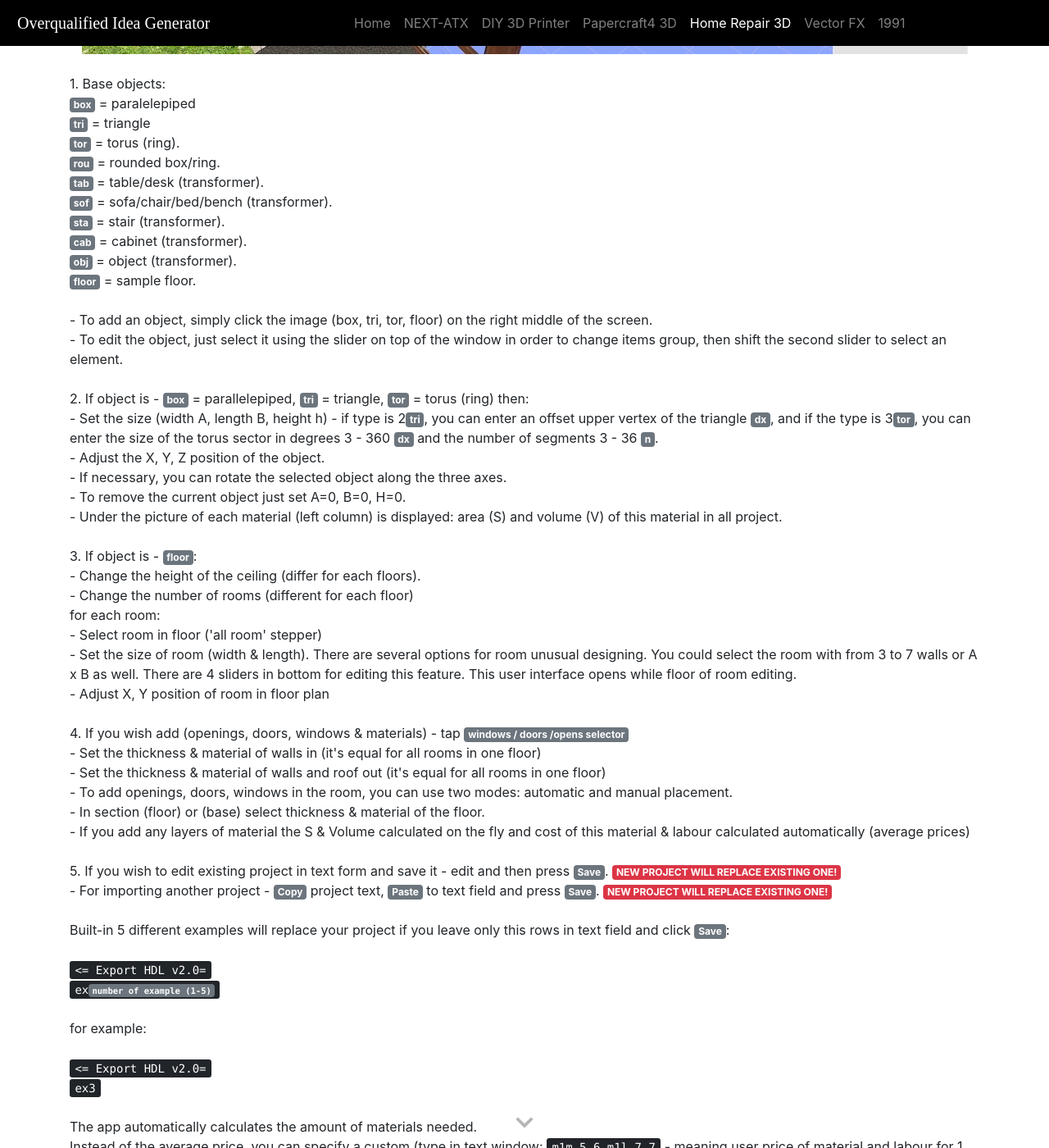
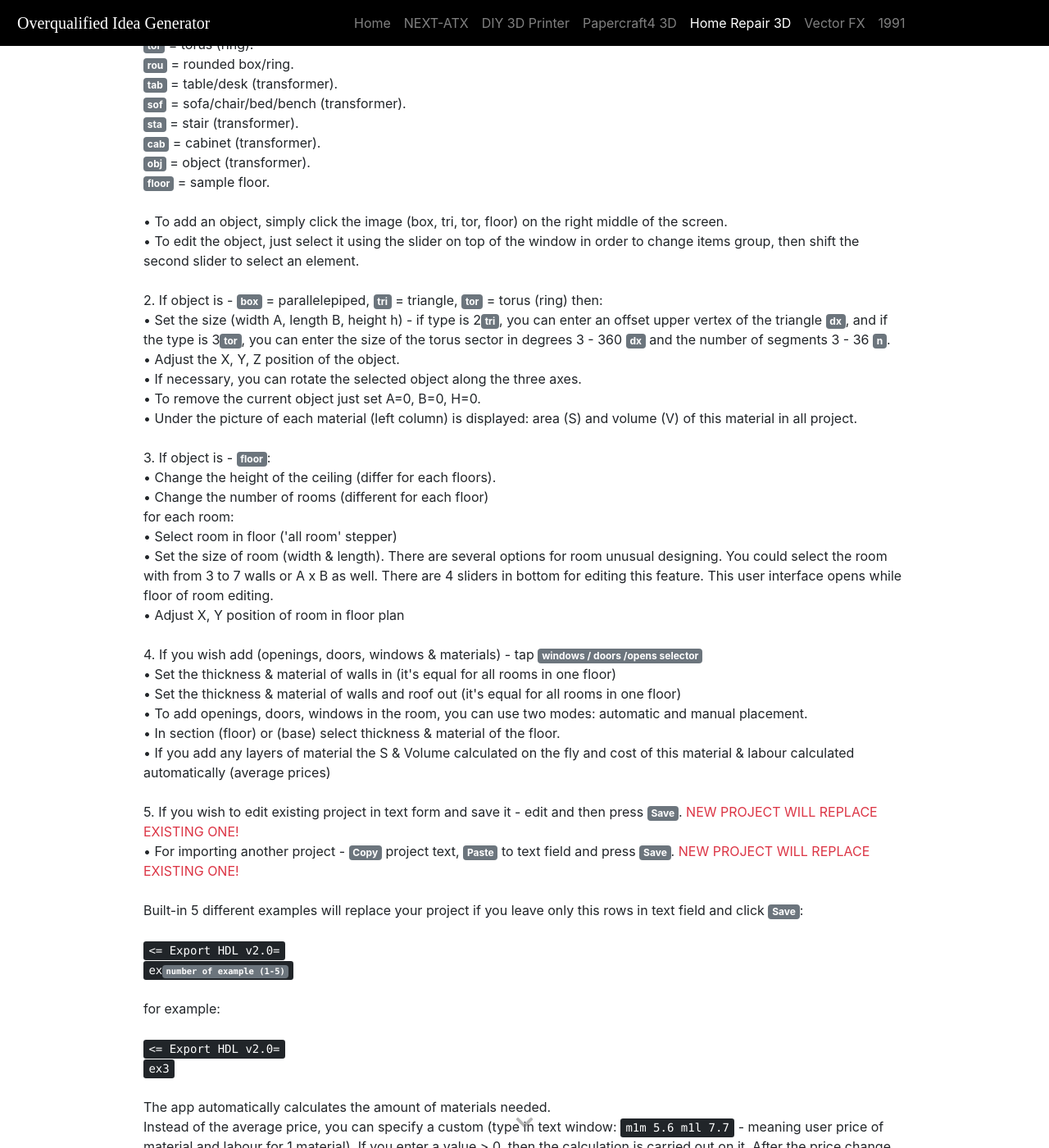
Before and after one commit to iworld4us/iworld4us.github.io, a Jekyll site: the page built from home-repair-3d.html, in a window 1280 px wide and 1400 px high, scrolled down 1544 px. Shown: the whole window at 82% size. Built offline with Jekyll 4.4.1, drawn with Linux system fonts in a browser that asks for light colours; nearby versions of some CDN libraries; some web fonts are replaced; some of the changed text lies outside the part shown.

Commit message:
Improve layout of Home Repair 3D page

```diff
--- a/home-repair-3d.html
+++ b/home-repair-3d.html
@@ -7,7 +7,7 @@ description: Create a project of your dreams! Estimate the average costs for roo
   <iframe class="embed-responsive-item" src="https://www.youtube.com/embed/ovBP0yY-jWw?rel=0&showinfo=0" frameborder="0" title="Video about Home Repair 3D Pro v4.5"></iframe>
 </div>
 
-<div class="py-3 container wow zoomIn text-center">
+<div class="py-3 container-fluid text-center mw-960px">
   <h3>
     Home Repair 3D Pro&nbsp;
     <a href="https://apps.apple.com/us/app/home-repair/id493593926?mt=8&ls=1" class="btn btn-lg btn-success mt-2" target="_blank" rel="noopener"><i class="fab fa-app-store-ios"></i> App Store</a>
@@ -16,15 +16,14 @@ description: Create a project of your dreams! Estimate the average costs for roo
     Home Repair 3D Pro <span class="badge badge-dark">Mac</span>&nbsp;
     <a href="https://apps.apple.com/us/app/home-repair-3d-pro/id1063624308?mt=12&ls=1" class="btn btn-success btn-lg mt-2" target="_blank" rel="noopener"><i class="fab fa-app-store"></i> Mac App Store</a>
   </h3>
-</div>
-
-<div class="py-3 text-center container">
-  <p class="wow zoomIn">
-    Create a project of your dream!<br>Now you can estimate the average costs for a room renovation or house construction as easy as playing a game.<br>You can import existing projects from iOS apps: <kbd>Home Repair 3D</kbd> or <kbd>Villa 3D</kbd>.<br>
+  <p>
+    Create a project of your dream!<br>
+    Now you can estimate the average costs for a room renovation or house construction as easy as playing a game.<br>
+    You can import existing projects from iOS apps: <kbd>Home Repair 3D</kbd> or <kbd>Villa 3D</kbd>.
   </p>
   <img class="img-fluid" src="img/hr2.jpg" alt="Screenshot of Home Repair 3D Mac app">
-  <p class="text-left">
-    <br>1. Base objects:<br>
+  <p class="text-left mt-3">
+    1. Base objects:<br>
     <span class="badge badge-secondary">box</span> = paralelepiped<br>
     <span class="badge badge-secondary">tri</span> = triangle<br>
     <span class="badge badge-secondary">tor</span> = torus (ring).<br>
@@ -36,60 +35,57 @@ description: Create a project of your dreams! Estimate the average costs for roo
     <span class="badge badge-secondary">obj</span> = object (transformer).<br>
     <span class="badge badge-secondary">floor</span> = sample floor.<br>
     <br>
-    - To add an object, simply click the image (box, tri, tor, floor) on the right middle of the screen.<br>
-    - To edit the object, just select it using the slider on top of the window in order to change items group, then shift the second slider to select an element.<br>
+    &bull; To add an object, simply click the image (box, tri, tor, floor) on the right middle of the screen.<br>
+    &bull; To edit the object, just select it using the slider on top of the window in order to change items group, then shift the second slider to select an element.<br>
     <br>
     2. If object is - <span class="badge badge-secondary">box</span> = parallelepiped, <span class="badge badge-secondary">tri</span> = triangle, <span class="badge badge-secondary">tor</span> = torus (ring) then:<br>
-    - Set the size (width A, length B, height h) - if type is 2<span class="badge badge-secondary">tri</span>, you can enter an offset upper vertex of the triangle <span class="badge badge-secondary">dx</span>, and if the type is 3<span class="badge badge-secondary">tor</span>,
+    &bull; Set the size (width A, length B, height h) - if type is 2<span class="badge badge-secondary">tri</span>, you can enter an offset upper vertex of the triangle <span class="badge badge-secondary">dx</span>, and if the type is 3<span class="badge badge-secondary">tor</span>,
     you can enter the size of the torus sector in degrees 3 - 360 <span class="badge badge-secondary">dx</span> and the number of segments 3 - 36 <span class="badge badge-secondary">n</span>.<br>
-    - Adjust the X, Y, Z position of the object.<br>
-    - If necessary, you can rotate the selected object along the three axes.<br>
-    - To remove the current object just set A=0, B=0, H=0.<br>
-    - Under the picture of each material (left column) is displayed: area (S) and volume (V) of this material in all project.<br>
+    &bull; Adjust the X, Y, Z position of the object.<br>
+    &bull; If necessary, you can rotate the selected object along the three axes.<br>
+    &bull; To remove the current object just set A=0, B=0, H=0.<br>
+    &bull; Under the picture of each material (left column) is displayed: area (S) and volume (V) of this material in all project.<br>
     <br>
     3. If object is - <span class="badge badge-secondary">floor</span>:<br>
-    - Change the height of the ceiling (differ for each floors).<br>
-    - Change the number of rooms (different for each floor)<br>
+    &bull; Change the height of the ceiling (differ for each floors).<br>
+    &bull; Change the number of rooms (different for each floor)<br>
     for each room:<br>
-    - Select room in floor ('all room' stepper)<br>
-    - Set the size of room (width &amp; length). There are several options for room unusual designing. You could select the room with from 3 to 7 walls or A x B as well. There are 4 sliders in bottom for editing this feature. This user interface
+    &bull; Select room in floor ('all room' stepper)<br>
+    &bull; Set the size of room (width &amp; length). There are several options for room unusual designing. You could select the room with from 3 to 7 walls or A x B as well. There are 4 sliders in bottom for editing this feature. This user interface
     opens while floor of room editing.<br>
-    - Adjust X, Y position of room in floor plan<br>
+    &bull; Adjust X, Y position of room in floor plan<br>
     <br>
     4. If you wish add (openings, doors, windows &amp; materials) - tap <span class="badge badge-secondary">windows / doors /opens selector</span><br>
-    - Set the thickness &amp; material of walls in (it's equal for all rooms in one floor)<br>
-    - Set the thickness &amp; material of walls and roof out (it's equal for all rooms in one floor)<br>
-    - To add openings, doors, windows in the room, you can use two modes: automatic and manual placement.<br>
-    - In section (floor) or (base) select thickness &amp; material of the floor.<br>
-    - If you add any layers of material the S &amp; Volume calculated on the fly and cost of this material &amp; labour calculated automatically (average prices)<br>
+    &bull; Set the thickness &amp; material of walls in (it's equal for all rooms in one floor)<br>
+    &bull; Set the thickness &amp; material of walls and roof out (it's equal for all rooms in one floor)<br>
+    &bull; To add openings, doors, windows in the room, you can use two modes: automatic and manual placement.<br>
+    &bull; In section (floor) or (base) select thickness &amp; material of the floor.<br>
+    &bull; If you add any layers of material the S &amp; Volume calculated on the fly and cost of this material &amp; labour calculated automatically (average prices)<br>
     <br>
-    5. If you wish to edit existing project in text form and save it - edit and then press <span class="badge badge-secondary">Save</span>. <span class="badge badge-danger">NEW PROJECT WILL REPLACE EXISTING ONE!</span><br>
-    - For importing another project - <span class="badge badge-secondary">Copy</span> project text, <span class="badge badge-secondary">Paste</span> to text field and press <span class="badge badge-secondary">Save</span>. <span class="badge badge-danger">NEW
+    5. If you wish to edit existing project in text form and save it - edit and then press <span class="badge badge-secondary">Save</span>. <span class="text-danger">NEW PROJECT WILL REPLACE EXISTING ONE!</span><br>
+    &bull; For importing another project - <span class="badge badge-secondary">Copy</span> project text, <span class="badge badge-secondary">Paste</span> to text field and press <span class="badge badge-secondary">Save</span>. <span class="text-danger">NEW
       PROJECT WILL REPLACE EXISTING ONE!</span><br>
     <br>
     Built-in 5 different examples will replace your project if you leave only this rows in text field and click <span class="badge badge-secondary">Save</span>:
     <br>
     <br>
     <kbd>
-      <= Export HDL v2.0=</kbd> <br>
+      &lt;= Export HDL v2.0=</kbd> <br>
     <kbd>ex<span class="badge badge-secondary">number of example (1-5)</span></kbd><br>
     <br>
     for example:<br>
     <br>
     <kbd>
-          <= Export HDL v2.0=</kbd> <br>
+      &lt;= Export HDL v2.0=</kbd> <br>
     <kbd>ex3</kbd><br>
     <br>
     The app automatically calculates the amount of materials needed.<br>
     Instead of the average price, you can specify a custom (type in text window: <kbd>m1m 5.6 m1l 7.7</kbd> - meaning user price of material and labour for 1 material). If you enter a value > 0, then the calculation is carried out on it.
-            After the price change, simply click <span class="badge badge-secondary">save</span> to recalculate the results.<br>
-            <br>
+    After the price change, simply click <span class="badge badge-secondary">save</span> to recalculate the results.
   </p>
-</div>
 
-<div class="py-3 text-center container">
   <img class="img-fluid" src="img/hr3.jpg" alt="Screenshot of Home Repair 3D Pro iOS app (AR view)"><br><br>
-  <h3 class="wow zoomIn">
+  <h3>
     Home Repair 3D Pro&nbsp;
     <a href="https://apps.apple.com/us/app/home-repair/id493593926?mt=8&ls=1" class="btn btn-lg btn-success mt-2" target="_blank" rel="noopener"><i class="fab fa-app-store-ios"></i> App Store</a>
   </h3>
@@ -98,7 +94,7 @@ description: Create a project of your dreams! Estimate the average costs for roo
     Built-in 3 different examples will replace your project if you leave only this rows in text field and click <span class="badge badge-secondary">Save</span>:<br>
     <br>
     <kbd>
-      <= Export HDL v1.1=</kbd> <br>
+      &lt;= Export HDL v1.1=</kbd> <br>
     <kbd>ex<span class="badge badge-secondary">number of example (1-3)</span></kbd><br>
     <br>
 
@@ -106,47 +102,53 @@ description: Create a project of your dreams! Estimate the average costs for roo
 
     Three views: AR (Augmented Reality), UR and 3D.<br><br>
     You can rotate and move the view using the following gestures:<br>
-        - Move the finger left or right: the view moves left or right, too.<br>
-        - Move the finger up or down: the view moves up or down and turns at the same time.<br>
-        - Pinch-in and pinch-out gestures are used to zoom the view in or out, correspondingly.<br>
-        - Turn two fingers clockwise and counter-clockwise: the view turns.<br><br>
+    &bull; Move the finger left or right: the view moves left or right, too.<br>
+    &bull; Move the finger up or down: the view moves up or down and turns at the same time.<br>
+    &bull; Pinch-in and pinch-out gestures are used to zoom the view in or out, correspondingly.<br>
+    &bull; Turn two fingers clockwise and counter-clockwise: the view turns.<br><br>
 
     For each room selected via floor &amp; room selectors:<br>
-        - Set the size of room (width &amp; lenght); using the <span class="badge badge-secondary">Edit</span> button, you can adjust the number of walls (from 3 to 7).<br>
-        - Adjust X, Y position of room in floor plan.<br>
-        - To save your changes - go to the Edit section or change floor or room.<br><br>
+    &bull; Set the size of room (width &amp; lenght); using the <span class="badge badge-secondary">Edit</span> button, you can adjust the number of walls (from 3 to 7).<br>
+    &bull; Adjust X, Y position of room in floor plan.<br>
+    &bull; To save your changes - go to the Edit section or change floor or room.<br><br>
 
     2. If you wish to add openings, doors, windows &amp; materials - tap <span class="badge badge-secondary">Edit</span>:<br><br>
 
-        - Set the thickness &amp; material of walls in (it is equal for all rooms in one floor).<br>
-        - Set the thickness &amp; material of walls and roof out (it is equal for all rooms in one floor).<br>
-        - Add openings, doors, windows in room two modes: auto placement and manual.<br>
-        - In the base section of FLOOR category select thickness &amp; material of floor.<br>
-        - If you add any layers of material the S, Volume, cost of this material &amp; labour parameters are calculated automatically (using average prices).<br>
-        - Gradually you can fill the actual expenditure.<br>
-        <br><img class="img-fluid" src="img/hr4.jpg" alt="Screenshot of Home Repair 3D Pro iOS app (AR view)"><br>
+    &bull; Set the thickness &amp; material of walls in (it is equal for all rooms in one floor).<br>
+    &bull; Set the thickness &amp; material of walls and roof out (it is equal for all rooms in one floor).<br>
+    &bull; Add openings, doors, windows in room two modes: auto placement and manual.<br>
+    &bull; In the base section of FLOOR category select thickness &amp; material of floor.<br>
+    &bull; If you add any layers of material the S, Volume, cost of this material &amp; labour parameters are calculated automatically (using average prices).<br>
+    &bull; Gradually you can fill the actual expenditure.
+  </p>
+  <img class="img-fluid" src="img/hr4.jpg" alt="Screenshot of Home Repair 3D Pro iOS app (AR view)"><br>
+  <p class="text-left">
     <br>3. Button <span class="badge badge-secondary">S</span>:<br><br>
 
-        - Select the number of floor.<br>
-        - Change the height of the ceiling (different for each floor).<br>
-        - Change the number of rooms (different for each floor)<br>
-        - To export your existing project into text form - tap <span class="badge badge-secondary">Export</span>.<br>
-        - If you wish to edit existing project in text form and save it - edit and then tap <span class="badge badge-secondary">Save</span>. WARNING: New project will replace existing one!<br>
-        - To import another project - <span class="badge badge-secondary">Copy</span> project text from anywhere, <span class="badge badge-secondary">Paste</span> it to the text field and press <span class="badge badge-secondary">Save</span>.
+    &bull; Select the number of floor.<br>
+    &bull; Change the height of the ceiling (different for each floor).<br>
+    &bull; Change the number of rooms (different for each floor)<br>
+    &bull; To export your existing project into text form - tap <span class="badge badge-secondary">Export</span>.<br>
+    &bull; If you wish to edit existing project in text form and save it - edit and then tap <span class="badge badge-secondary">Save</span>. WARNING: New project will replace existing one!<br>
+    &bull; To import another project - <span class="badge badge-secondary">Copy</span> project text from anywhere, <span class="badge badge-secondary">Paste</span> it to the text field and press <span class="badge badge-secondary">Save</span>.
     WARNING: New project will replace existing one!<br>
-        After importing another project simply go to the preview of each room which used a modified material (once in any section) to recalculate the results listed in <span class="badge badge-secondary">Estimate</span>.<br>
-        <br><img class="img-fluid" src="img/hr5.jpg" alt="Screenshot of Home Repair 3D Pro iOS app (Export/Import/Settings view)"><br>
-        <br>4. If you want to see total estimate - tap <span class="badge badge-secondary">S</span> and then <span class="badge badge-secondary">Estimate</span>.<br><br>
+    After importing another project simply go to the preview of each room which used a modified material (once in any section) to recalculate the results listed in <span class="badge badge-secondary">Estimate</span>.
+  </p>
+
+  <img class="img-fluid" src="img/hr5.jpg" alt="Screenshot of Home Repair 3D Pro iOS app (Export/Import/Settings view)">
+
+  <p class="text-left mt-3">
+    4. If you want to see total estimate - tap <span class="badge badge-secondary">S</span> and then <span class="badge badge-secondary">Estimate</span>.<br><br>
 
     The app calculates automatically the area of openings, doors, windows, slopes and amount of materials needed.<br>
 
     Instead of the average price, you can specify a custom using <span class="badge badge-secondary">M</span> section. If you enter a value bigger than 0, then the calculation is carried on it. After the price change, simply go to the
     preview of each room which used a material with modified price (once in any section) to recalculate the results.<br>
   </p>
-  <br><img class="img-fluid" src="img/hr6.jpg" alt="Screenshot of Home Repair 3D Pro iOS app (UR view)"><br><br>
-  <h3>
+  <img class="img-fluid" src="img/hr6.jpg" alt="Screenshot of Home Repair 3D Pro iOS app (UR view)">
+  <h3 class="mt-3">
     Home Repair 3D Pro&nbsp;
     <a href="https://apps.apple.com/us/app/home-repair/id493593926?mt=8&ls=1" class="btn btn-lg btn-success mt-2" target="_blank" rel="noopener"><i class="fab fa-app-store-ios"></i> App Store</a>
   </h3>
-  <p class="wow zoomIn">All parameters (currencies, cm-inch) can be changed on the fly.<br />Accuracy of input prices is $0.01 (or the equivalent in other currencies), for input parameters it is 0.01 cm or 0.01 in.</p>
+  <p>All parameters (currencies, cm-inch) can be changed on the fly.<br />Accuracy of input prices is $0.01 (or the equivalent in other currencies), for input parameters it is 0.01 cm or 0.01 in.</p>
 </div>
```
Lines whose indentation alone changed are shown as unchanged.
